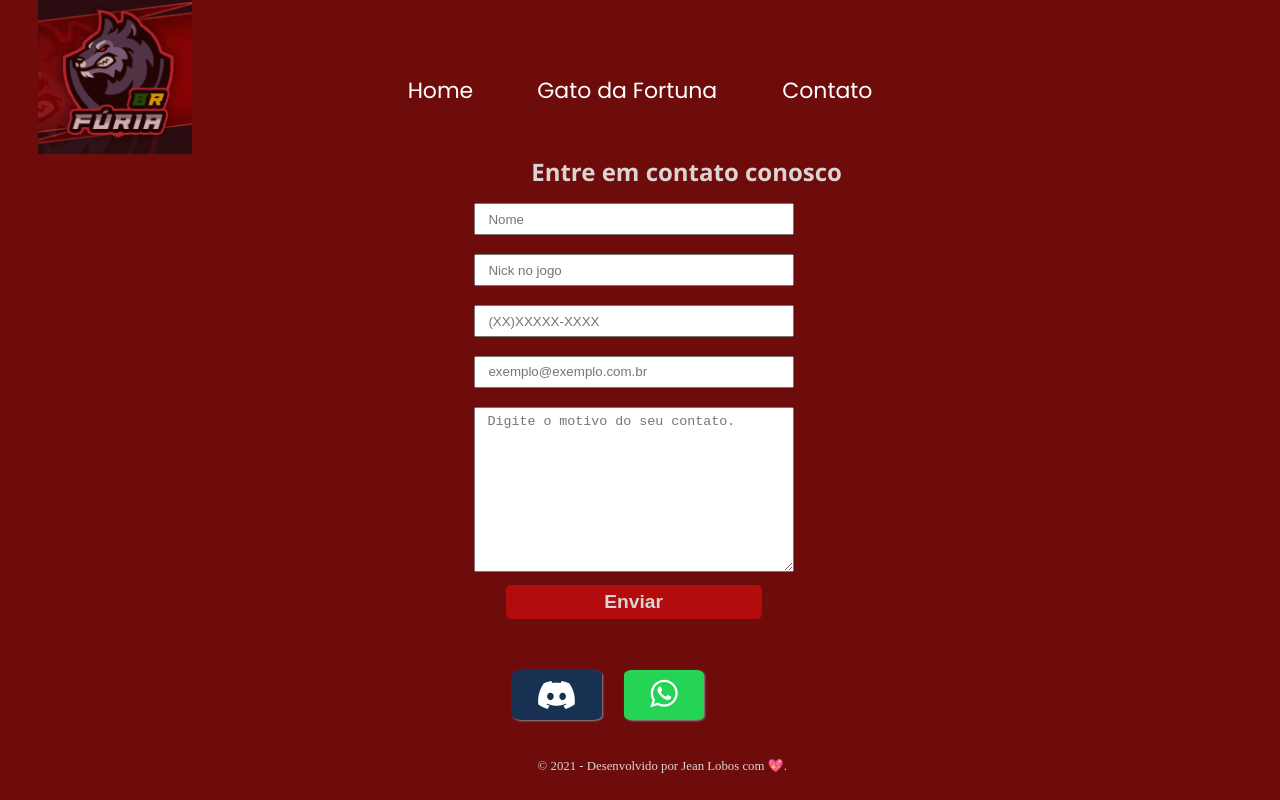
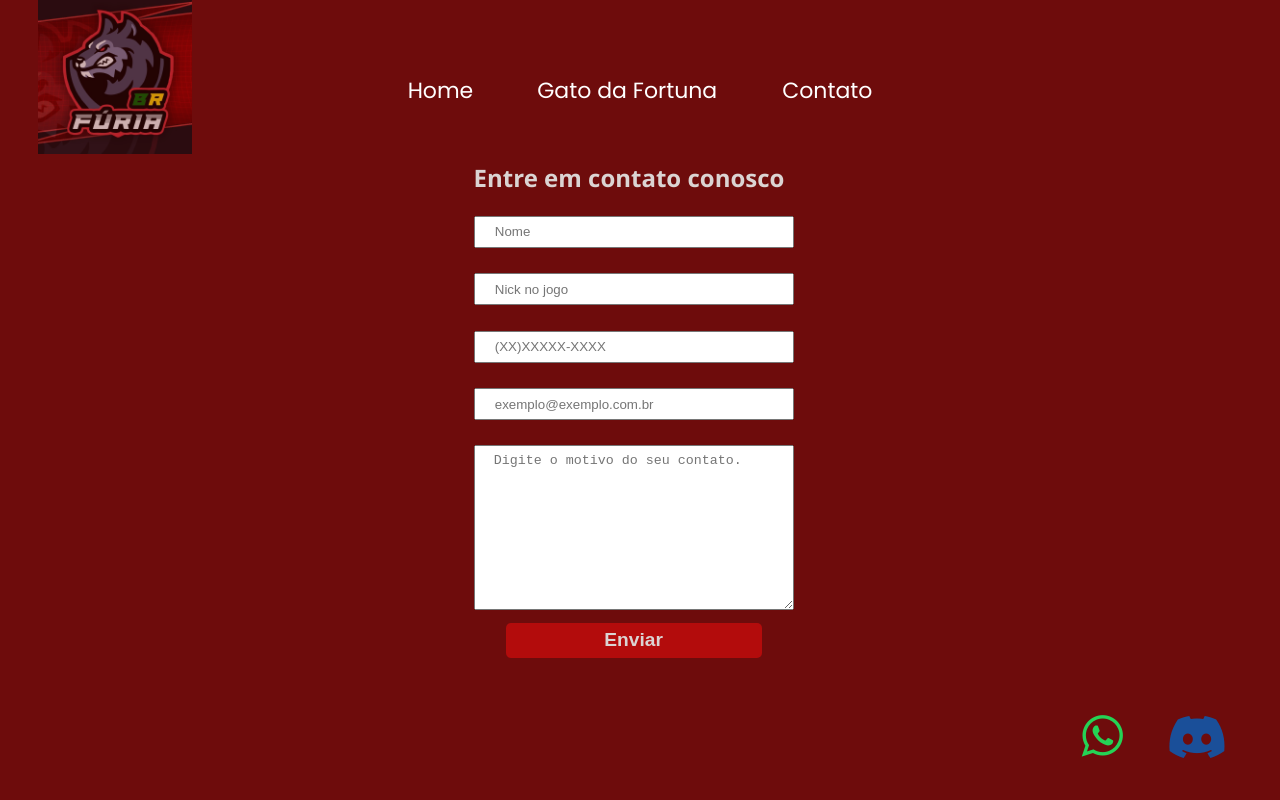
Before and after one commit to JeanHavox/furiabr, a plain HTML site: page contato.html in a window 1280 px wide. Drawn offline with Linux system fonts and the light colour scheme; a web font is replaced by a local one.

Commit message:
Add files via upload

```diff
--- a/css/style.css
+++ b/css/style.css
@@ -209,8 +209,8 @@ footer {
 
 .titulo-formulario {
   font-size: 150%;
-  padding: 0 9%;
-  margin: 0 auto;
+  padding: 0 auto;
+  margin: 1% auto;
   color: #dbd4d3;
   font-weight: bold;
   font-family: "Segoe UI", Tahoma, Geneva, Verdana, sans-serif;
@@ -218,8 +218,8 @@ footer {
 
 .formulario {
   display: block;
-  margin: 3% 0 2%;
-  padding: 1% 2%;
+  margin: 4% 0 2%;
+  padding: 1% 3%;
   width: 50%;
 }
 
@@ -243,37 +243,40 @@ footer {
 }
 
 .copyrightContato {
-  position: absolute;
-  top: 87%;
-  left: 40%;
+  position: fixed;
+  top: 100%;
 }
 
 .whatsapp-link {
-  position: absolute;
+  position: fixed;
   width: 80px;
   height: 50px;
   bottom: 10%;
-  right: 45%;
-  background-color: #25d355;
-  color: #fff;
+  left: 83%;
+  top: 88%;
+  right: auto;
+  color: #25d355;
   border-radius: 10%;
   text-align: center;
-  font-size: 200%;
-  box-shadow: 1px 1px 2px #888;
+  font-size: 300%;
+  box-shadow: 1px 1px 2px none;
+  z-index: 1000;
 }
 
 .discord-link {
-  position: absolute;
+  position: fixed;
   width: 90px;
   height: 50px;
   bottom: 10%;
-  right: 53%;
-  background-color: #183153;
-  color: #fff;
+  left: 90%;
+  top: 88%;
+  right: auto;
+  color: #1a4f99;
   border-radius: 10%;
   text-align: center;
-  font-size: 200%;
-  box-shadow: 1px 1px 2px #888;
+  font-size: 300%;
+  box-shadow: 1px 1px 2px none;
+  z-index: 1000;
 }
 
 .fa-whatsapp,
```
